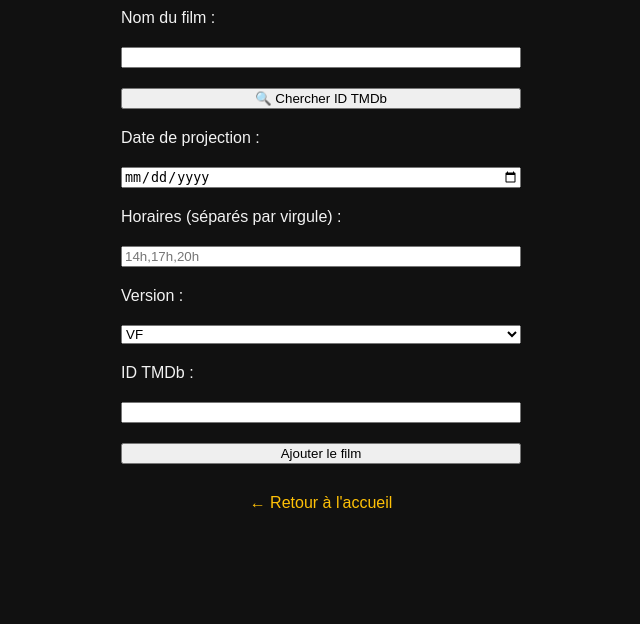
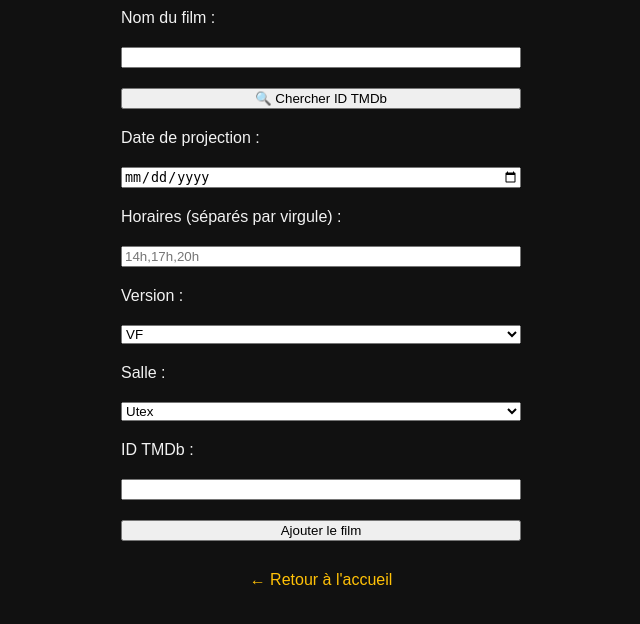
Before and after one commit to jeffkos/cine, a Flask app: page /admin in a window 1280 px wide. Shown: the part 82-706 px from the top of the page, without its empty margins (319-959 px from the left). Run offline with Flask 3, Linux system fonts and the light colour scheme.

Commit message:
Add hall management for film reservations

```diff
--- a/app.py
+++ b/app.py
@@ -50,19 +50,20 @@ from datetime import date
 def films_du_jour():
     conn = sqlite3.connect('cinebuzz.db')
     c = conn.cursor()
-    c.execute("SELECT titre, horaires, version, tmdb_id FROM films WHERE date = ?", (date.today().isoformat(),))
+    c.execute("SELECT titre, horaires, version, tmdb_id, salle FROM films WHERE date = ?", (date.today().isoformat(),))
     resultats = c.fetchall()
     conn.close()
 
     # Enrichir avec l’API TMDb
     films = []
-    for titre, horaires, version, tmdb_id in resultats:
+    for titre, horaires, version, tmdb_id, salle in resultats:
         url = f"https://api.themoviedb.org/3/movie/{tmdb_id}?api_key={API_KEY}&language=fr-FR"
         reponse = requests.get(url).json()
         films.append({
             "titre": titre,
             "horaires": horaires,
             "version": version,
+            "salle": salle,
             "affiche": f"https://image.tmdb.org/t/p/w780{reponse['backdrop_path']}" if reponse.get('backdrop_path') else None
         })
     return films
@@ -91,15 +92,16 @@ def admin():
         date_proj = request.form['date']
         horaires = request.form['horaires']
         version = request.form['version']
+        salle = request.form['salle']
         tmdb_id = request.form['tmdb_id']
 
         # Sauvegarde dans la base
         conn = sqlite3.connect('cinebuzz.db')
         c = conn.cursor()
         c.execute('''
-            INSERT INTO films (titre, date, horaires, version, tmdb_id)
-            VALUES (?, ?, ?, ?, ?)
-        ''', (titre, date_proj, horaires, version, tmdb_id))
+            INSERT INTO films (titre, date, horaires, version, salle, tmdb_id)
+            VALUES (?, ?, ?, ?, ?, ?)
+        ''', (titre, date_proj, horaires, version, salle, tmdb_id))
         conn.commit()
         conn.close()
 
@@ -116,7 +118,7 @@ def programme():
 
     conn = sqlite3.connect('cinebuzz.db')
     c = conn.cursor()
-    c.execute("SELECT titre, date, horaires, version, tmdb_id FROM films ORDER BY date ASC")
+    c.execute("SELECT titre, date, horaires, version, tmdb_id, salle FROM films ORDER BY date ASC")
     resultats = c.fetchall()
     conn.close()
 
@@ -127,7 +129,7 @@ def programme():
         films_du_jour = [film for film in resultats if film[1] == jour_str]
         liste_films = []
 
-        for titre, date_proj, horaires, version, tmdb_id in films_du_jour:
+        for titre, date_proj, horaires, version, tmdb_id, salle in films_du_jour:
             url = f"https://api.themoviedb.org/3/movie/{tmdb_id}?api_key={API_KEY}&language=fr-FR"
             reponse = requests.get(url).json()
             affiche = f"https://image.tmdb.org/t/p/w300{reponse['poster_path']}" if reponse.get('poster_path') else None
@@ -137,6 +139,7 @@ def programme():
                 "titre": titre,
                 "horaires": horaires,
                 "version": version,
+                "salle": salle,
                 "affiche": affiche,
                 "tmdb_id": tmdb_id  # ← Important
             })
@@ -193,7 +196,7 @@ def detail_film(tmdb_id):
     # 📅 Récupérer les projections programmées
     conn = sqlite3.connect('cinebuzz.db')
     c = conn.cursor()
-    c.execute("SELECT date, horaires FROM films WHERE tmdb_id = ? ORDER BY date ASC", (tmdb_id,))
+    c.execute("SELECT date, horaires, salle FROM films WHERE tmdb_id = ? ORDER BY date ASC", (tmdb_id,))
     projections = c.fetchall()
 
     # 💬 Récupérer les commentaires
@@ -238,7 +241,7 @@ def reserver(tmdb_id):
     # Récupérer les projections du film dans cinebuzz.db
     conn = sqlite3.connect('cinebuzz.db')
     c = conn.cursor()
-    c.execute("SELECT date, horaires FROM films WHERE tmdb_id = ?", (tmdb_id,))
+    c.execute("SELECT date, horaires, salle FROM films WHERE tmdb_id = ?", (tmdb_id,))
     projections = c.fetchall()
     conn.close()
 
@@ -249,6 +252,7 @@ def reserver(tmdb_id):
         email = request.form['email']
         telephone = request.form['telephone']
         date_projection = request.form['date_projection']
+        salle_res = request.form['salle']
         horaire = request.form['horaire']
         alerte_minutes = int(request.form.get('alerte_minutes', 60))
         canal = request.form.get('canal', 'email')
@@ -261,12 +265,12 @@ def reserver(tmdb_id):
         c = conn.cursor()
         c.execute('''
             INSERT INTO reservations (
-                nom, email, telephone, film, date_projection, horaire,
+                nom, email, telephone, film, date_projection, salle, horaire,
                 alerte_minutes, canal, user_id
-            ) VALUES (?, ?, ?, ?, ?, ?, ?, ?, ?)
+            ) VALUES (?, ?, ?, ?, ?, ?, ?, ?, ?, ?)
         ''', (
             nom, email, telephone, titre_film, date_projection,
-            horaire, alerte_minutes, canal, user_id
+            salle_res, horaire, alerte_minutes, canal, user_id
         ))
         conn.commit()
         conn.close()
@@ -295,7 +299,7 @@ def admin_reservations():
     c = conn.cursor()
 
     # Requête dynamique avec filtres
-    base_query = "SELECT nom, email, telephone, film, date_projection, horaire FROM reservations"
+    base_query = "SELECT nom, email, telephone, film, date_projection, salle, horaire FROM reservations"
     filters = []
     params = []
 
@@ -330,7 +334,7 @@ def export_csv():
 
     conn = sqlite3.connect('reservations.db')
     c = conn.cursor()
-    c.execute("SELECT nom, email, telephone, film, date_projection, horaire FROM reservations ORDER BY date_projection ASC")
+    c.execute("SELECT nom, email, telephone, film, date_projection, salle, horaire FROM reservations ORDER BY date_projection ASC")
     data = c.fetchall()
     conn.close()
 
@@ -339,7 +343,7 @@ def export_csv():
     writer = csv.writer(output)
 
     # Écriture des en-têtes
-    writer.writerow(["Nom", "Email", "Téléphone", "Film", "Date", "Horaire"])
+    writer.writerow(["Nom", "Email", "Téléphone", "Film", "Date", "Salle", "Horaire"])
 
     # Écriture des lignes
     for row in data:
@@ -677,12 +681,13 @@ def ajouter_film_manuellement():
         date = request.form['date']
         horaire = request.form['horaire']
         version = request.form['version']
+        salle = request.form['salle']
 
         conn = sqlite3.connect('cinebuzz.db')
         c = conn.cursor()
         titre = request.form['titre']
-        c.execute("INSERT INTO films (tmdb_id, titre, date, horaires, version) VALUES (?, ?, ?, ?, ?)",
-            (tmdb_id, titre, date, horaire, version))
+        c.execute("INSERT INTO films (tmdb_id, titre, date, horaires, version, salle) VALUES (?, ?, ?, ?, ?, ?)",
+            (tmdb_id, titre, date, horaire, version, salle))
 
         conn.commit()
         conn.close()
@@ -742,19 +747,20 @@ from datetime import date
 def films_du_jour():
     conn = sqlite3.connect('cinebuzz.db')
     c = conn.cursor()
-    c.execute("SELECT titre, horaires, version, tmdb_id FROM films WHERE date = ?", (date.today().isoformat(),))
+    c.execute("SELECT titre, horaires, version, tmdb_id, salle FROM films WHERE date = ?", (date.today().isoformat(),))
     resultats = c.fetchall()
     conn.close()
 
     # Enrichir avec TMDb
     films = []
-    for titre, horaires, version, tmdb_id in resultats:
+    for titre, horaires, version, tmdb_id, salle in resultats:
         url = f"https://api.themoviedb.org/3/movie/{tmdb_id}?api_key={API_KEY}&language=fr-FR"
         reponse = requests.get(url).json()
         films.append({
             "titre": titre,
             "horaires": horaires,
             "version": version,
+            "salle": salle,
             "affiche": f"https://image.tmdb.org/t/p/w780{reponse['backdrop_path']}" if reponse.get('backdrop_path') else None
         })
     return films
--- a/templates/accueil.html
+++ b/templates/accueil.html
@@ -12,7 +12,7 @@
                     <img src="https://image.tmdb.org/t/p/w780{{ film.affiche }}" alt="{{ film.titre }}">
                     <div class="slide-caption">
                         <h2>{{ film.titre }}</h2>
-                        <p>{{ film.version }} – {{ film.horaires }}</p>
+                        <p>{{ film.version }} – {{ film.salle }} – {{ film.horaires }}</p>
                         <a href="{{ url_for('detail_film', tmdb_id=film.tmdb_id) }}" class="btn">Voir le détail</a>
                     </div>
                 </div>
--- a/templates/admin.html
+++ b/templates/admin.html
@@ -41,6 +41,12 @@
             <option value="VOSTFR">VOSTFR</option>
         </select>
 
+        <label for="salle">Salle :</label>
+        <select name="salle">
+            <option value="Utex">Utex</option>
+            <option value="Shopping Mall">Shopping Mall</option>
+        </select>
+
         <label for="tmdb_id">ID TMDb :</label>
         <input type="text" name="tmdb_id" id="tmdb_id" readonly required>
 
--- a/templates/admin_reservations.html
+++ b/templates/admin_reservations.html
@@ -102,6 +102,7 @@
             <th>Téléphone</th>
             <th>Film</th>
             <th>Date</th>
+            <th>Salle</th>
             <th>Horaire</th>
             <th>WhatsApp</th>
         </tr>
@@ -113,9 +114,10 @@
             <td>{{ r[3] }}</td>
             <td>{{ r[4] }}</td>
             <td>{{ r[5] }}</td>
+            <td>{{ r[6] }}</td>
             <td>
                 <a class="wa-button"
-                   href="https://wa.me/243845040599?text=Bonjour%20{{ r[0]|urlencode }}%2C%20vous%20avez%20réservé%20pour%20le%20film%20{{ r[3]|urlencode }}%20le%20{{ r[4] }}%20à%20{{ r[5] }}.%20Merci%20de%20confirmer."
+                   href="https://wa.me/243845040599?text=Bonjour%20{{ r[0]|urlencode }}%2C%20vous%20avez%20réservé%20pour%20le%20film%20{{ r[3]|urlencode }}%20le%20{{ r[4] }}%20en%20salle%20{{ r[5] }}%20à%20{{ r[6] }}.%20Merci%20de%20confirmer."
                    target="_blank">📲 WhatsApp</a>
             </td>
         </tr>
--- a/templates/detail.html
+++ b/templates/detail.html
@@ -87,9 +87,9 @@
     {% if projections %}
         <label for="choix-seance"><strong>Choisissez une séance :</strong></label><br>
         <select id="choix-seance">
-            {% for date, horaires in projections %}
+            {% for date, horaires, salle in projections %}
                 {% for horaire in horaires.split(',') %}
-                    <option value="{{ date }}|{{ horaire.strip() }}">{{ date }} à {{ horaire.strip() }}</option>
+                    <option value="{{ date }}|{{ horaire.strip() }}|{{ salle }}">{{ date }} {{ salle }} {{ horaire.strip() }}</option>
                 {% endfor %}
             {% endfor %}
         </select>
--- a/templates/index.html
+++ b/templates/index.html
@@ -58,7 +58,7 @@
             {% for film in films %}
             <div class="slide" style="background-image: url('{{ film.affiche }}');">
                 <h2>{{ film.titre }}</h2>
-                <p><strong>Horaires :</strong> {{ film.horaires }}</p>
+                <p><strong>Salle :</strong> {{ film.salle }} | <strong>Horaires :</strong> {{ film.horaires }}</p>
                 <p><strong>Version :</strong> {{ film.version }}</p>
             </div>
             {% endfor %}
--- a/templates/programme.html
+++ b/templates/programme.html
@@ -55,7 +55,7 @@
                     <div class="film-info">
                         <h3><a href="{{ url_for('detail_film', tmdb_id=film.tmdb_id) }}">{{ film.titre }}</a></h3>
 
-                        <p><strong>Horaires :</strong> {{ film.horaires }}</p>
+                        <p><strong>Salle :</strong> {{ film.salle }} | <strong>Horaires :</strong> {{ film.horaires }}</p>
                         <p><strong>Version :</strong> {{ film.version }}</p>
                     </div>
                 </div>
```
Also changed, not shown: db_migration_add_salle.py (added, +15 -0 lines), templates/ajouter_film.html (+8 -0 lines), templates/reserver.html (+9 -2 lines), README.md.
